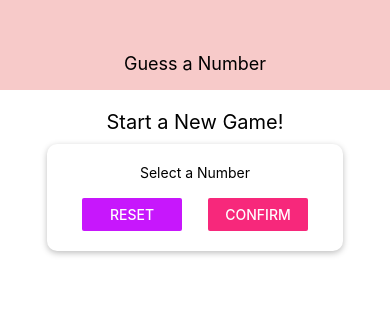
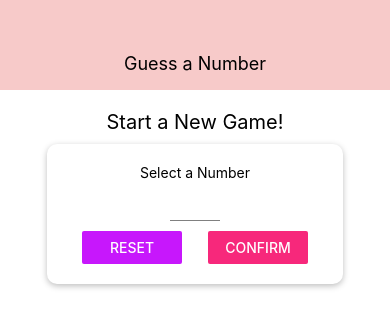
Before and after one commit to nascott94/rn-guess-number, a React Native app: screen / in a window 390 px wide. Shown: the top 328 px of the page. Built offline with nearby package versions, Linux system fonts and the light colour scheme.

Commit message:
input component and more things to startgamescreen

```diff
--- a/components/Header.js
+++ b/components/Header.js
@@ -1,5 +1,7 @@
 import React from "react";
 import { View, Text, StyleSheet } from "react-native";
+
+import colors from "../constants/colors";
 
 const Header = (props) => {
   return (
@@ -14,7 +16,7 @@
     width: "100%",
     height: 90,
     paddingTop: 36,
-    backgroundColor: "#F7CAC9",
+    backgroundColor: colors.primary,
     alignItems: "center",
     justifyContent: "center",
   },
--- /dev/null
+++ b/components/Input.js
@@ -0,0 +1,17 @@
+import React from "react";
+import { TextInput, StyleSheet } from "react-native";
+
+const Input = (props) => {
+  return <TextInput {...props} style={{ ...styles.input, ...props.style }} />;
+};
+
+const styles = StyleSheet.create({
+  input: {
+    height: 30,
+    borderBottomColor: "grey",
+    borderBottomWidth: 1,
+    marginVertical: 10,
+  },
+});
+
+export default Input;
--- a/constants/colors.js
+++ b/constants/colors.js
@@ -0,0 +1,5 @@
+export default {
+  primary: "#F7CAC9",
+  accent: "#c717fc",
+  accent2: "#f7287b",
+};
--- a/screens/StartGameScreen.js
+++ b/screens/StartGameScreen.js
@@ -1,7 +1,9 @@
 import React from "react";
-import { View, Text, StyleSheet, TextInput, Button } from "react-native";
+import { View, Text, StyleSheet, Button } from "react-native";
 
 import Card from "../components/Card";
+import Input from "../components/Input";
+import colors from "../constants/colors";
 
 const StartGameScreen = (props) => {
   return (
@@ -9,13 +11,13 @@
       <Text style={styles.title}>Start a New Game!</Text>
       <Card style={styles.inputContainer}>
         <Text>Select a Number</Text>
-        <TextInput />
+        <Input style={styles.input} />
         <View style={styles.buttonContainer}>
           <View style={styles.button}>
-            <Button title="Reset" onPress={() => {}} color="#c717fc" />
+            <Button title="Reset" onPress={() => {}} color={colors.accent} />
           </View>
           <View style={styles.button}>
-            <Button title="Confirm" onPress={() => {}} color="#f7287b" />
+            <Button title="Confirm" onPress={() => {}} color={colors.accent2} />
           </View>
         </View>
       </Card>
@@ -47,6 +49,10 @@
   button: {
     width: 100,
   },
+  input: {
+    width: 50,
+    textAlign: "center",
+  },
 });
 
 export default StartGameScreen;
```
